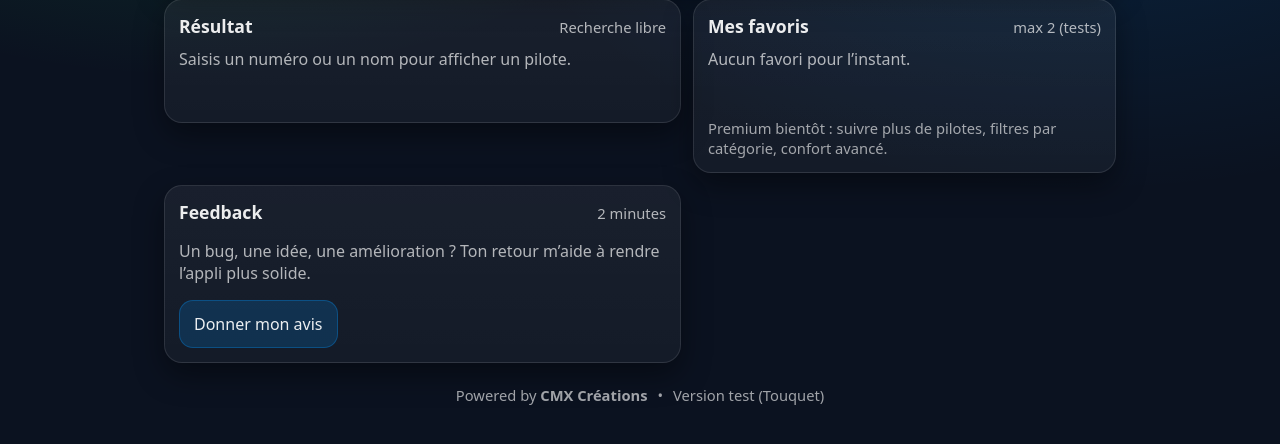
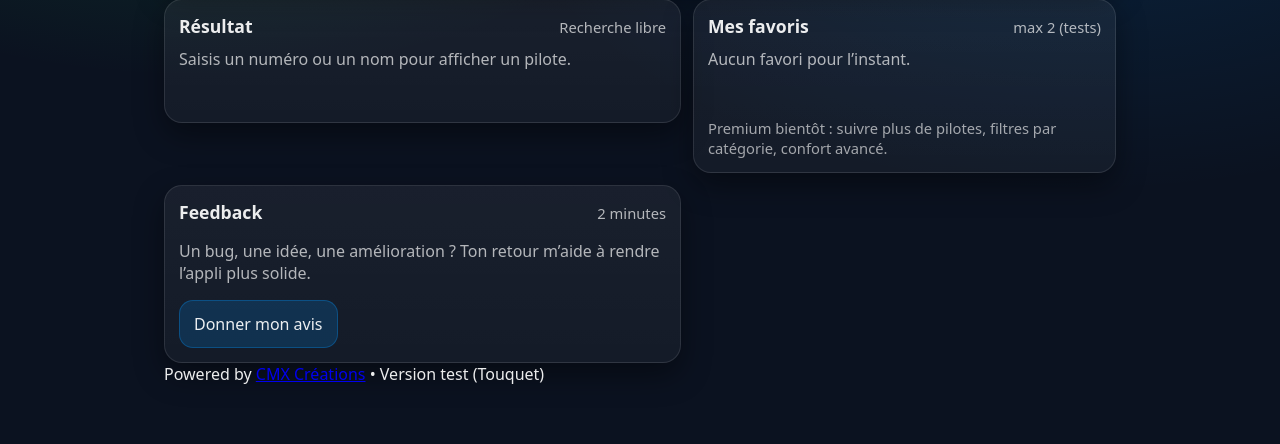
Before and after one commit to DanCMX/Recherche-pilote-CFS, a Flask app: page / in a window 1280 px wide. Shown: the part 318-762 px from the top of the page. Run offline with Flask 3, Linux system fonts and the light colour scheme; data that the repository does not hold is empty.

Commit message:
Update index.html

```diff
--- a/templates/index.html
+++ b/templates/index.html
@@ -99,11 +99,11 @@
       </section>
     </main>
 
-    <footer class="footer muted small">
-      <span>Powered by <strong>CMX Créations</strong></span>
-      <span>•</span>
-      <span>Version test (Touquet)</span>
-    </footer>
+    <div class="footer-note">
+  Powered by
+  <a class="footer-link" href="https://cmxcreations.fr" target="_blank" rel="noopener">CMX Créations</a>
+  • Version test (Touquet)
+    </div>
   </div>
 </body>
 </html>
```
